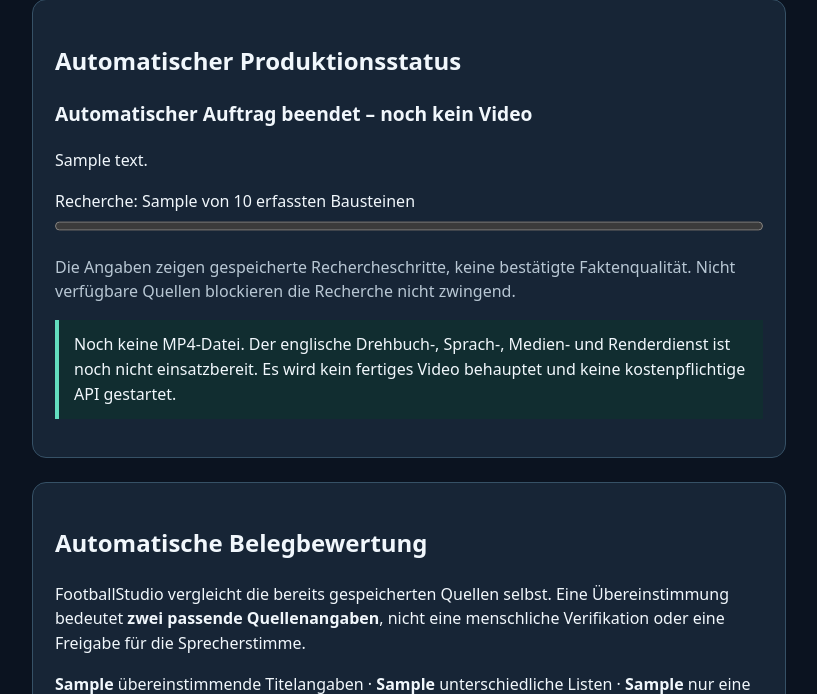
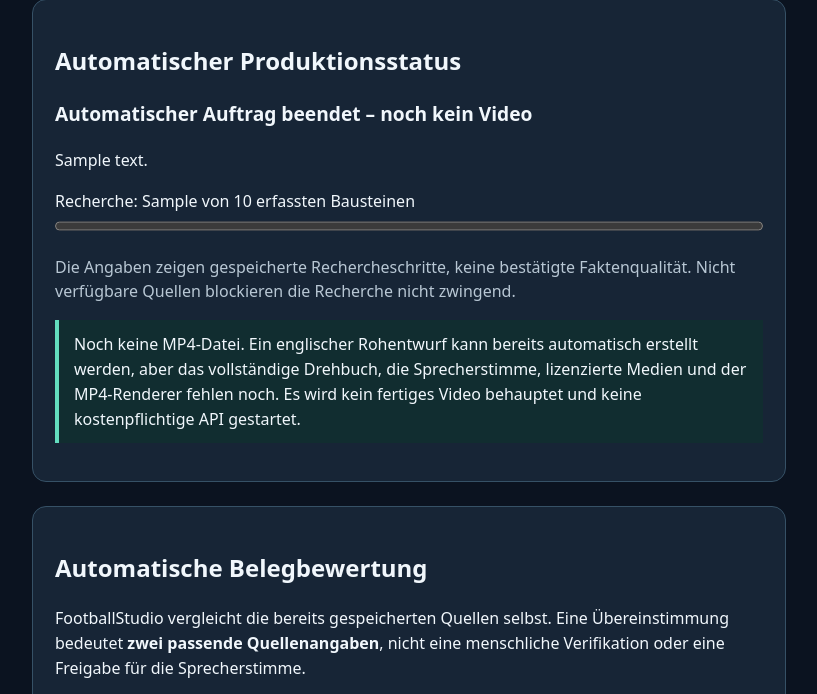
Before and after one commit to whiteyOnTheMoon/FootballStudio, a Django app: template app/studio/templates/studio/film_status.html in a window 1280 px wide. Shown: the part 234-928 px from the top of the page, without its empty margins (231-1048 px from the left). Run offline with Django 5.2, Linux system fonts and the light colour scheme; the template is opened without the code that fills it: most values are stand-ins (such as "Sample title", 1, 10 or a date in 2020).

Commit message:
docs(FS-019): describe automatic English partial script without claiming complete film production

```diff
--- a/app/studio/templates/studio/film_status.html
+++ b/app/studio/templates/studio/film_status.html
@@ -45,7 +45,7 @@
       <p class="notice">Diese Seite darf geschlossen werden. Der separate Server-Worker verarbeitet den Auftrag weiter; die Anzeige aktualisiert sich automatisch.</p>
     {% else %}
       {% if not film.video_ready %}
-        <p class="notice">Noch keine MP4-Datei. Der englische Drehbuch-, Sprach-, Medien- und Renderdienst ist noch nicht einsatzbereit. Es wird kein fertiges Video behauptet und keine kostenpflichtige API gestartet.</p>
+        <p class="notice">Noch keine MP4-Datei. Ein englischer Rohentwurf kann bereits automatisch erstellt werden, aber das vollständige Drehbuch, die Sprecherstimme, lizenzierte Medien und der MP4-Renderer fehlen noch. Es wird kein fertiges Video behauptet und keine kostenpflichtige API gestartet.</p>
       {% endif %}
     {% endif %}
   </section>
```
